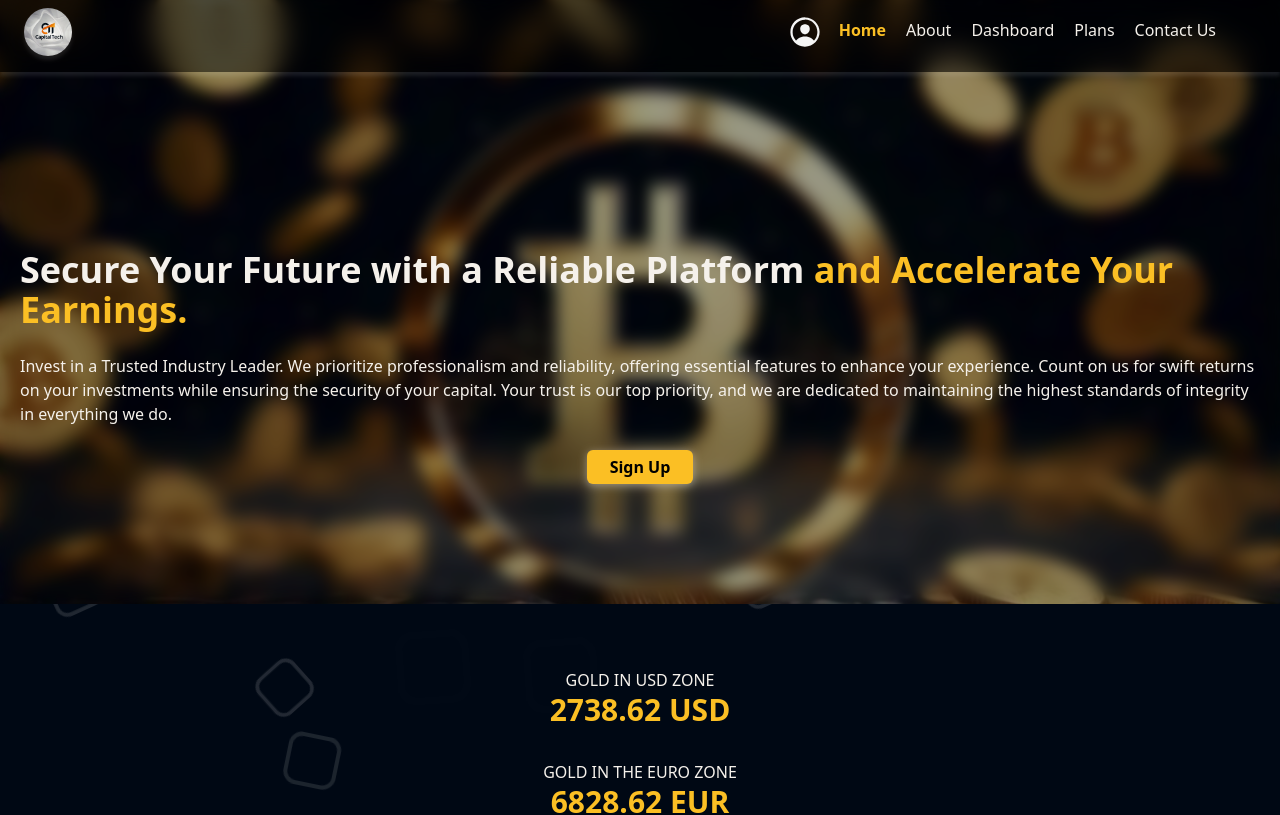
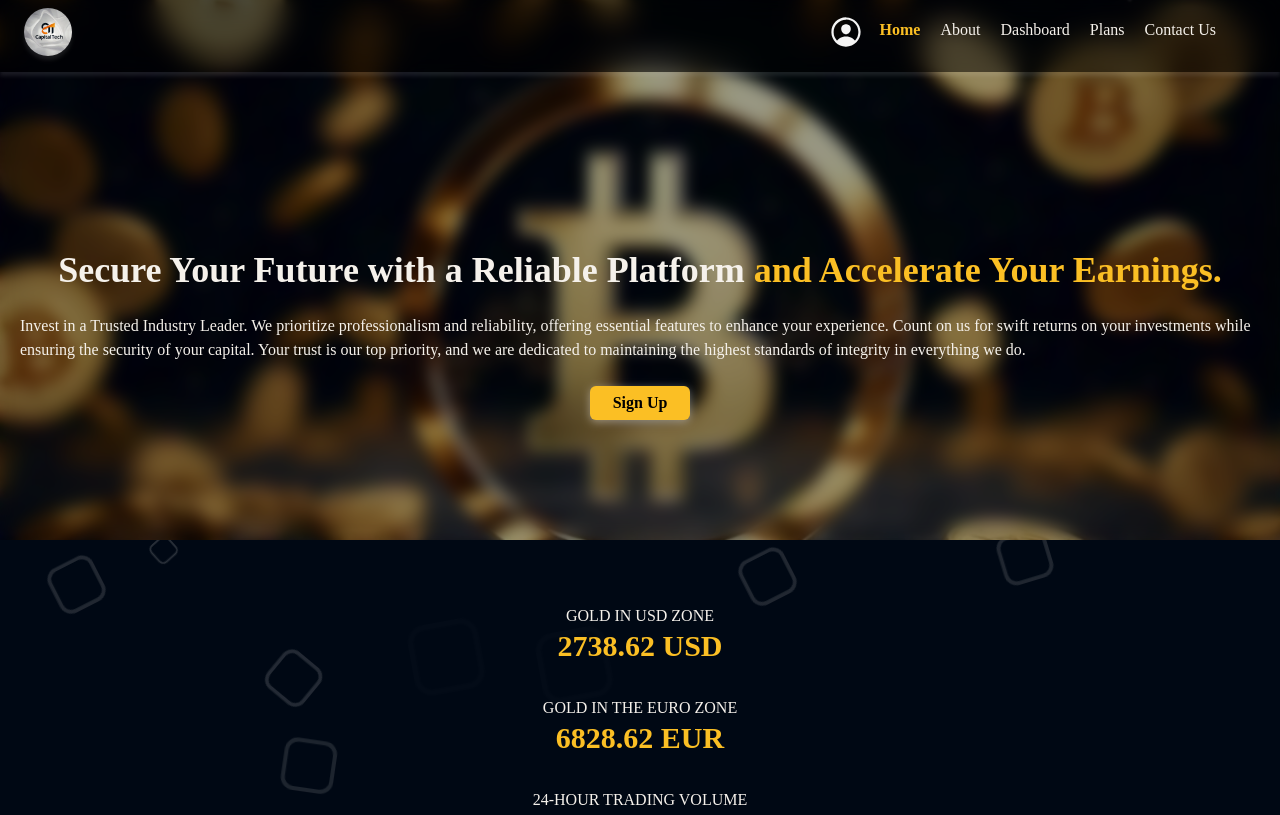
Before and after one commit to liltexh/capitalTech, a React (Vite) app: page / in a window 1280 px wide. Shown: the top 815 px of the page. Built offline with nearby package versions, Linux system fonts and the light colour scheme; no server answers; a web font is replaced by a local one.

Commit message:
changed font to an ugly font

```diff
--- a/src/index.css
+++ b/src/index.css
@@ -54,9 +54,9 @@ Shadow */
 
 body {
 	background-color: var(--background-color);
-	/* font-family: var(--fontF-secondary); */
-	font-family: ui-sans-serif, system-ui, sans-serif, "Apple Color Emoji",
-		"Segoe UI Emoji", "Segoe UI Symbol", "Noto Color Emoji";
+	font-family: var(--fontF-secondary);
+	/* font-family: sans-serif, "Apple Color Emoji", "Segoe UI Emoji", */
+	/* "Segoe UI Symbol", "Noto Color Emoji"; */
 	z-index: -99999;
 }
 
```
